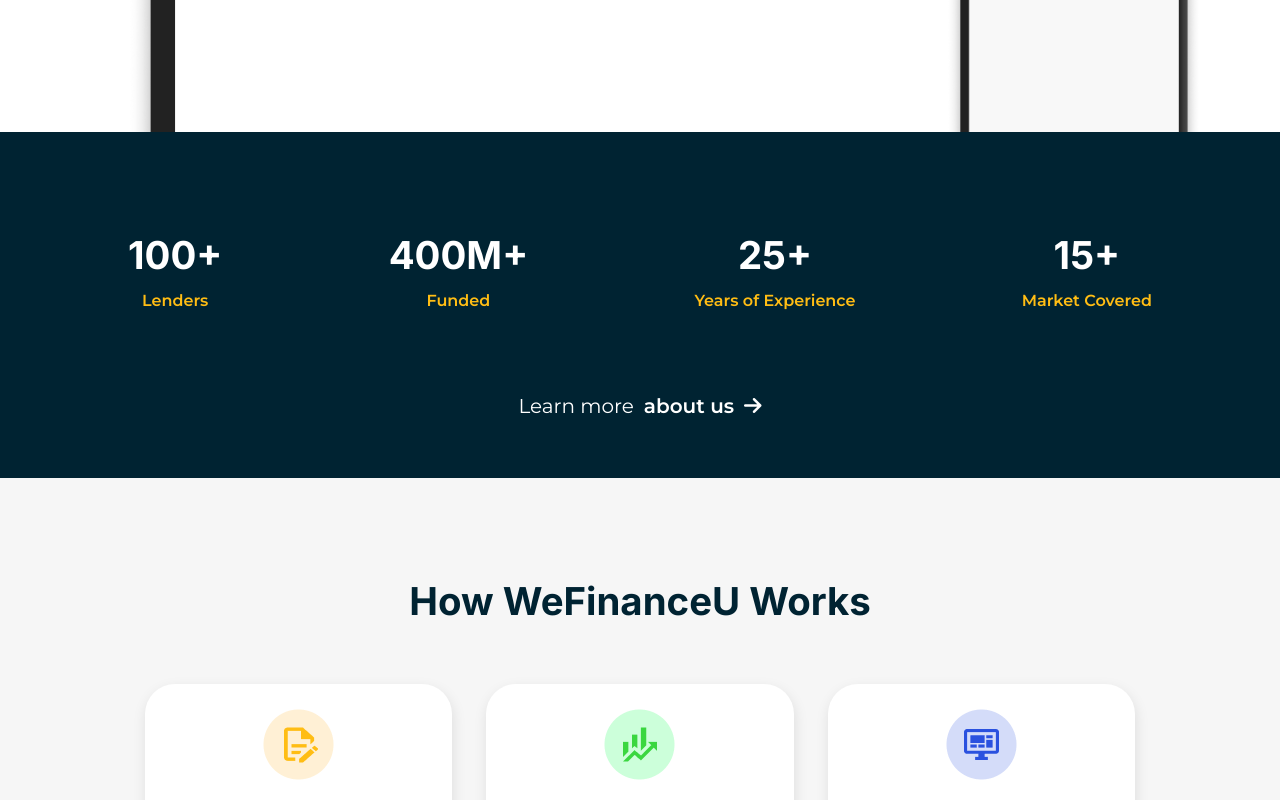
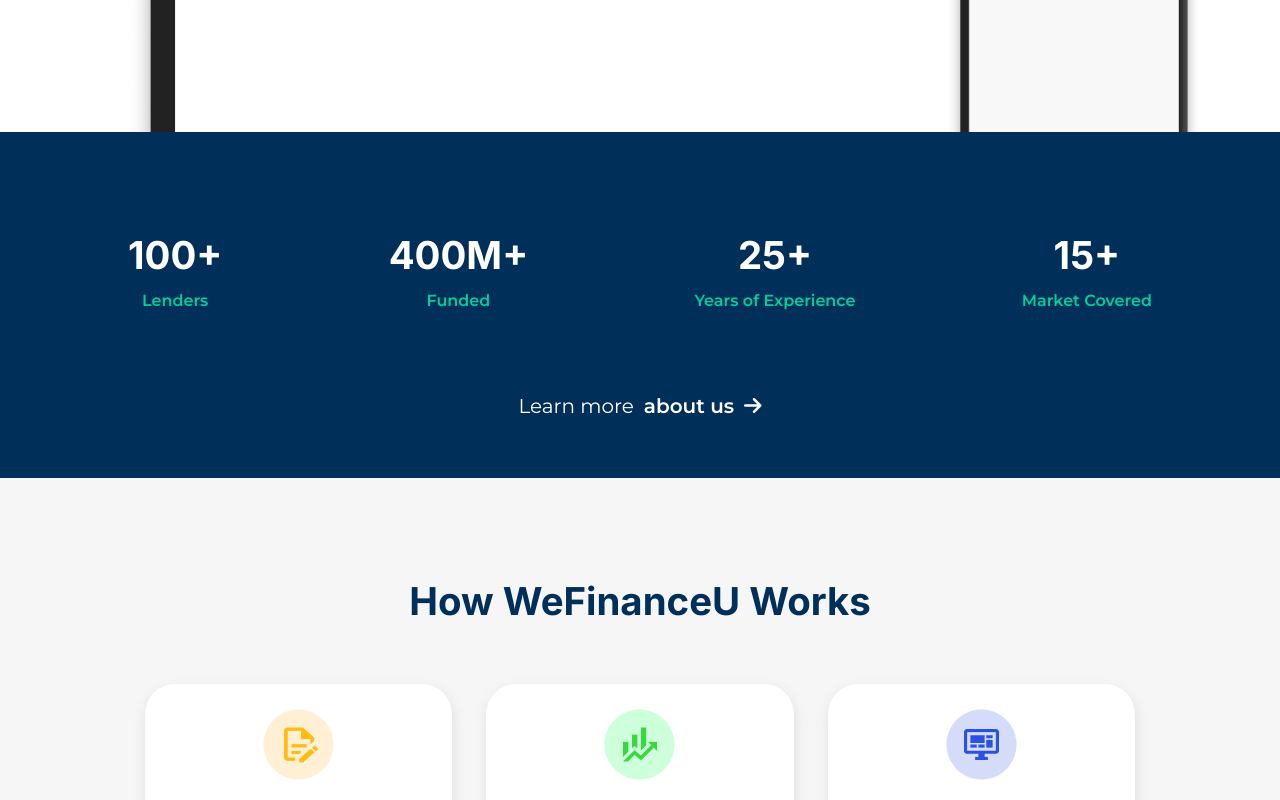
Before and after one commit to GabGo51/wefinanceu, a React (Create React App) app: page / in a window 1280 px wide. Shown: the part 640-1440 px from the top of the page. Built offline with nearby package versions, Linux system fonts and the light colour scheme.

Commit message:
change the main colors

```diff
--- a/src/Globalstyles.js
+++ b/src/Globalstyles.js
@@ -3,9 +3,9 @@
 export default createGlobalStyle`
 
   :root{
-    --main:#002332;
+    --main:#002F5A;
     --main-p:#003A52;
-    --yellow:#ffbd14;
+    --green:#00cf9d;
     --secondary:#f6f6f6;
     --faded-grey:rgba(139, 139, 139, 0.10);
   }
@@ -102,10 +102,11 @@
     align-items: center;
     justify-content: center;
     border-radius: 30px;
-    background: var(--yellow, #FFB22B);
-    box-shadow: 0px 18px 40px 0px rgba(242, 108, 67, 0.22);
+    background: var(--green, #FFB22B);
+    box-shadow: 2px 4px 20.3px 0px rgba(107, 240, 192, 0.50);
+
     color: #FFF;
-    border: 2px solid var(--yellow);
+    border: 2px solid var(--green);
     text-align: center;
     font-family: Inter;
     font-size: 16px;
@@ -115,7 +116,7 @@
 
     &:hover{
       background-color:transparent;
-      color:var(--yellow);
+      color:var(--green);
 
     }
 
@@ -136,7 +137,7 @@
       cursor: pointer;
       border-bottom: 1px solid white;
       &:hover {
-        border-bottom: 1px solid #015d85;
+        border-bottom: 1px solid var(--green);
         transform: translateY(-5%);
       }
   }
--- a/src/components/Header.js
+++ b/src/components/Header.js
@@ -182,7 +182,7 @@
       cursor: pointer;
       border-bottom: 1px solid white;
       &:hover {
-        border-bottom: 1px solid #015d85;
+        border-bottom: 1px solid var(--green);
         transform: translateY(-5%);
       }
     }
--- a/src/components/Home/Mobile.js
+++ b/src/components/Home/Mobile.js
@@ -65,7 +65,7 @@
       flex-direction: column;
       right: 0;
       margin-right: 50px;
-      width: clamp(320px, 60% ,600px);
+      width: clamp(320px, 60%, 600px);
       margin: 20px;
 
       h2 {
@@ -82,32 +82,28 @@
         padding: 18px 0;
       }
     }
-
-
   }
 
   @media (max-width: 800px) {
-    .text-box{
+    .text-box {
       transform: translateX(20%);
     }
-
   }
   @media (max-width: 650px) {
-    .text-box{
+    .text-box {
       transform: translate(-0%, -60%);
-      width:500px;
-
+      width: 500px;
+    }
+  }
+  @media (max-width: 650px) {
+    .text-box {
+      transform: translate(10%, -60%);
+      width: 500px;
+    }
   }
 
-  }
-  @media (max-width: 650px) {
-    .text-box{
-      transform: translate(10%, -60%);
-      width:500px;
 
-    }
 
-  }
 `;
 
 export default Mobile;
--- a/src/components/Home/Stats.js
+++ b/src/components/Home/Stats.js
@@ -121,7 +121,7 @@
     }
 
     p {
-      color: var(--yellow);
+      color: var(--green);
       font-weight: 600;
     }
 
--- a/src/components/Product/HowTo.js
+++ b/src/components/Product/HowTo.js
@@ -113,7 +113,7 @@
         justify-content: center;
         margin-right: 20px;
         font-weight: 600;
-        background-color: var(--yellow-light);
+        background-color: var(--green-light);
         width: 50px;
         height: 50px;
         border-radius: 50%;
```
Lines whose indentation alone changed are shown as unchanged.
